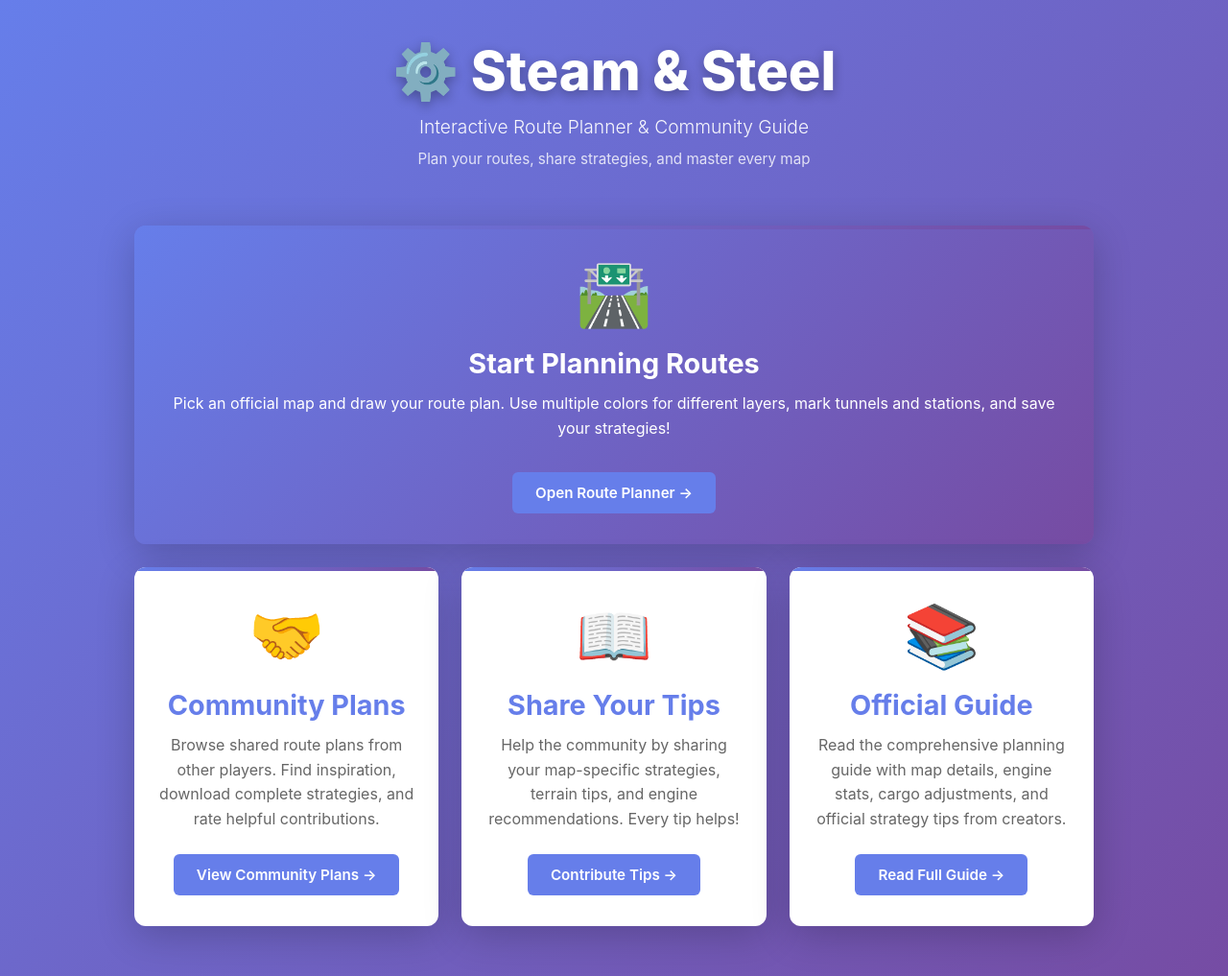
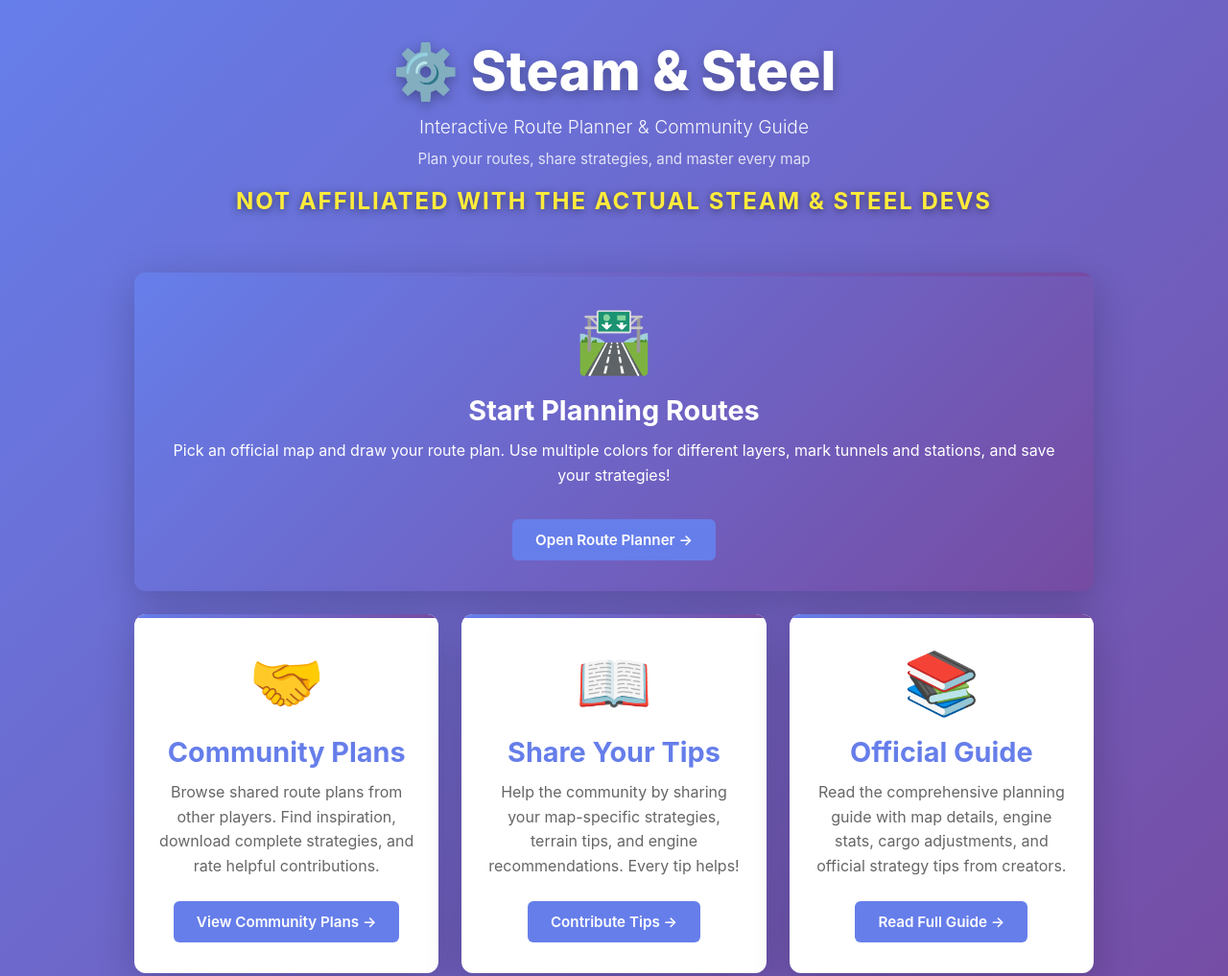
Before and after one commit to Bus5top/Steam-Steel-maps, a plain HTML site: page index.html in a window 1280 px wide. Shown: the top 1017 px of the page at 96% size. Drawn offline with Linux system fonts and the light colour scheme.

Commit message:
affiliation

```diff
--- a/index.html
+++ b/index.html
@@ -33,6 +33,15 @@
     header .tagline {
       font-size: 0.95rem;
       opacity: 0.8;
+    }
+    header .disclaimer {
+      font-size: 1.5rem;
+      font-weight: 700;
+      color: #ffeb3b;
+      text-shadow: 0 2px 8px rgba(0,0,0,0.5);
+      margin-top: 20px;
+      text-transform: uppercase;
+      letter-spacing: 2px;
     }
 
     main {
@@ -152,6 +161,7 @@
     <h1>⚙️ Steam & Steel</h1>
     <p>Interactive Route Planner & Community Guide</p>
     <div class="tagline">Plan your routes, share strategies, and master every map</div>
+    <div class="disclaimer">NOT AFFILIATED WITH THE ACTUAL STEAM & STEEL DEVS</div>
   </header>
 
   <main>
```
